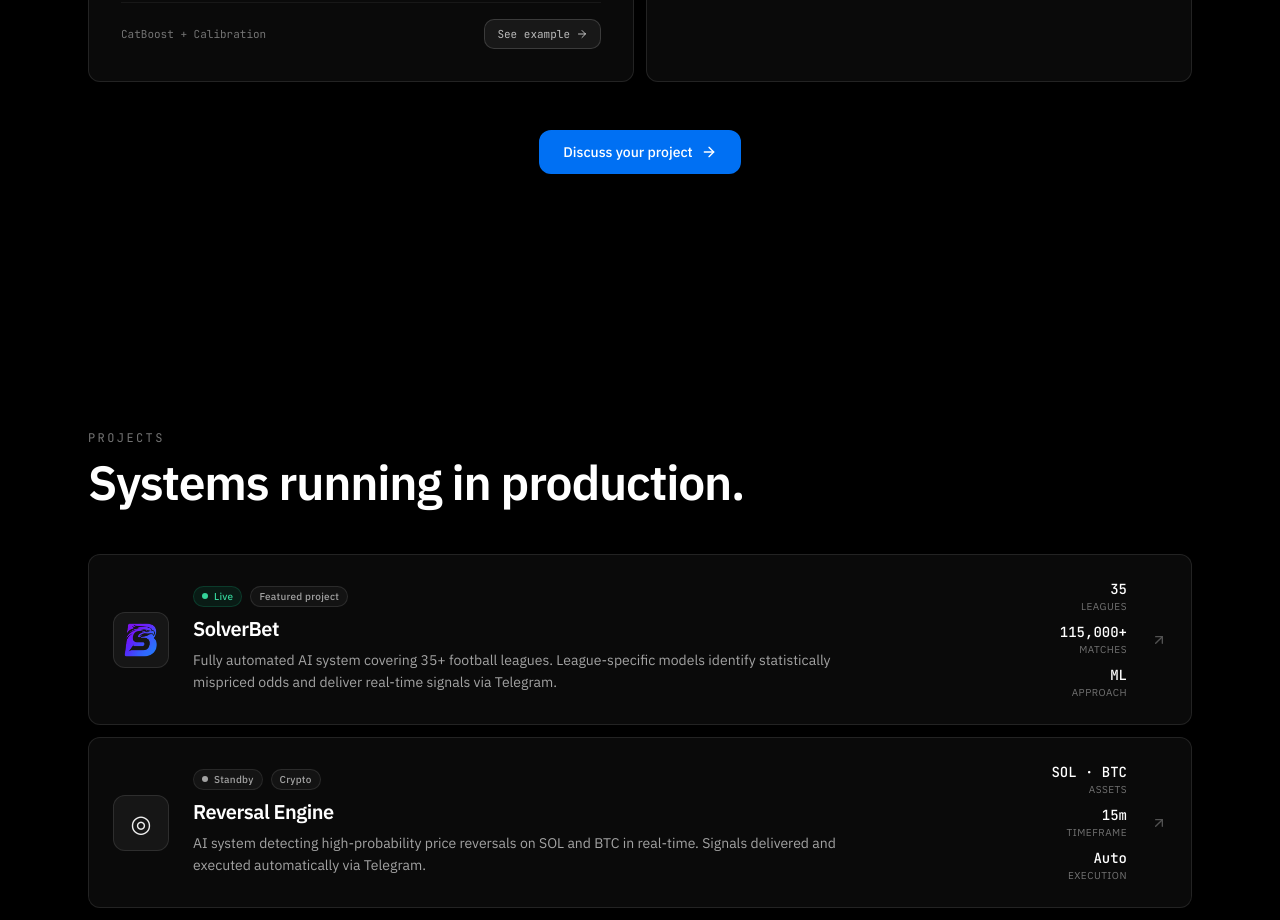
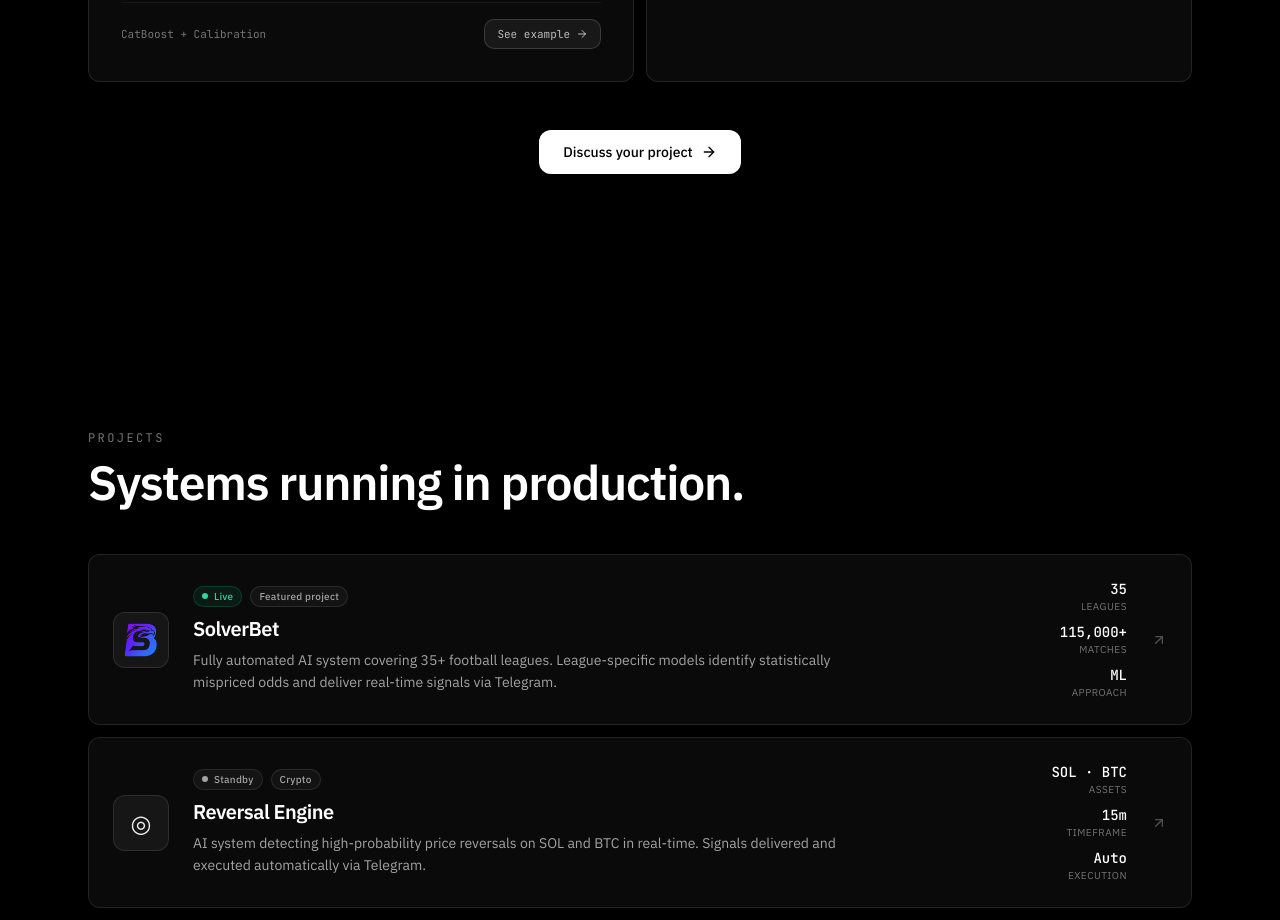
Before and after one commit to ag-algolab/ag-algolab.github.io, a React (Vite) app: page / in a window 1280 px wide. Shown: the part 2400-3320 px from the top of the page. Built offline with nearby package versions, Linux system fonts and the light colour scheme.

Commit message:
Change button styles to use white background

```diff
--- a/src/App.jsx
+++ b/src/App.jsx
@@ -229,7 +229,8 @@ function ServicesSection() {
         <div className="flex justify-center mt-12">
           <button
             onClick={() => document.getElementById('contact')?.scrollIntoView({ behavior: 'smooth' })}
-            className="group inline-flex items-center gap-2 px-6 py-3 rounded-lg bg-[#0070f3] hover:bg-[#0060df] text-white text-sm font-medium transition-colors duration-150"
+            className="group inline-flex items-center gap-2 px-6 py-3 rounded-lg bg-white hover:bg-neutral-200 text-black text-sm font-medium transition-colors duration-150"
+
           >
             Discuss your project
             <ArrowRight className="w-4 h-4 group-hover:translate-x-0.5 transition-transform duration-150" />
@@ -360,7 +361,7 @@ function ServicesSection() {
                       setDemoOpen(false);
                       setTimeout(() => { document.getElementById('contact')?.scrollIntoView({ behavior: 'smooth' }); }, 200);
                     }}
-                    className="flex-shrink-0 inline-flex items-center gap-2 px-4 py-2 rounded-lg bg-[#0070f3] hover:bg-[#0060df] text-white transition-colors duration-150 text-sm font-medium"
+                    className="group inline-flex items-center gap-2 px-6 py-3 rounded-lg bg-white hover:bg-neutral-200 text-black text-sm font-medium transition-colors duration-150"
                   >
                     Discuss your project
                     <ArrowRight className="w-4 h-4" />
@@ -431,8 +432,8 @@ function ServicesSection() {
                       setDemoOpen(false);
                       setTimeout(() => { document.getElementById('contact')?.scrollIntoView({ behavior: 'smooth' }); }, 200);
                     }}
-                    className="flex-shrink-0 inline-flex items-center gap-2 px-4 py-2 rounded-lg bg-[#0070f3] hover:bg-[#0060df] text-white transition-colors duration-150 text-sm font-medium"
-                  >
+                    className="group inline-flex items-center gap-2 px-6 py-3 rounded-lg bg-white hover:bg-neutral-200 text-black text-sm font-medium transition-colors duration-150"
+                    >
                     Discuss your project
                     <ArrowRight className="w-4 h-4" />
                   </button>
```
